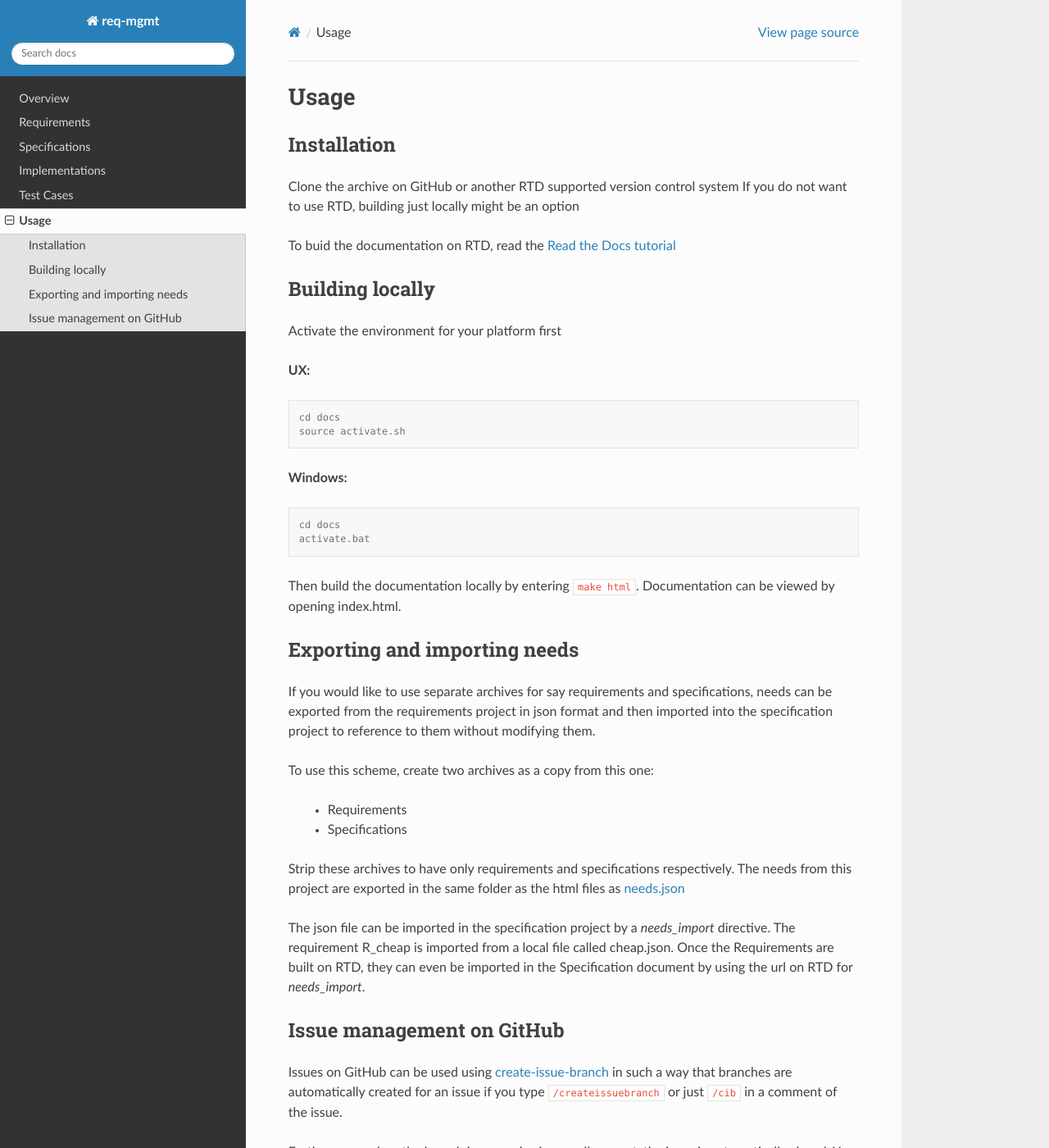
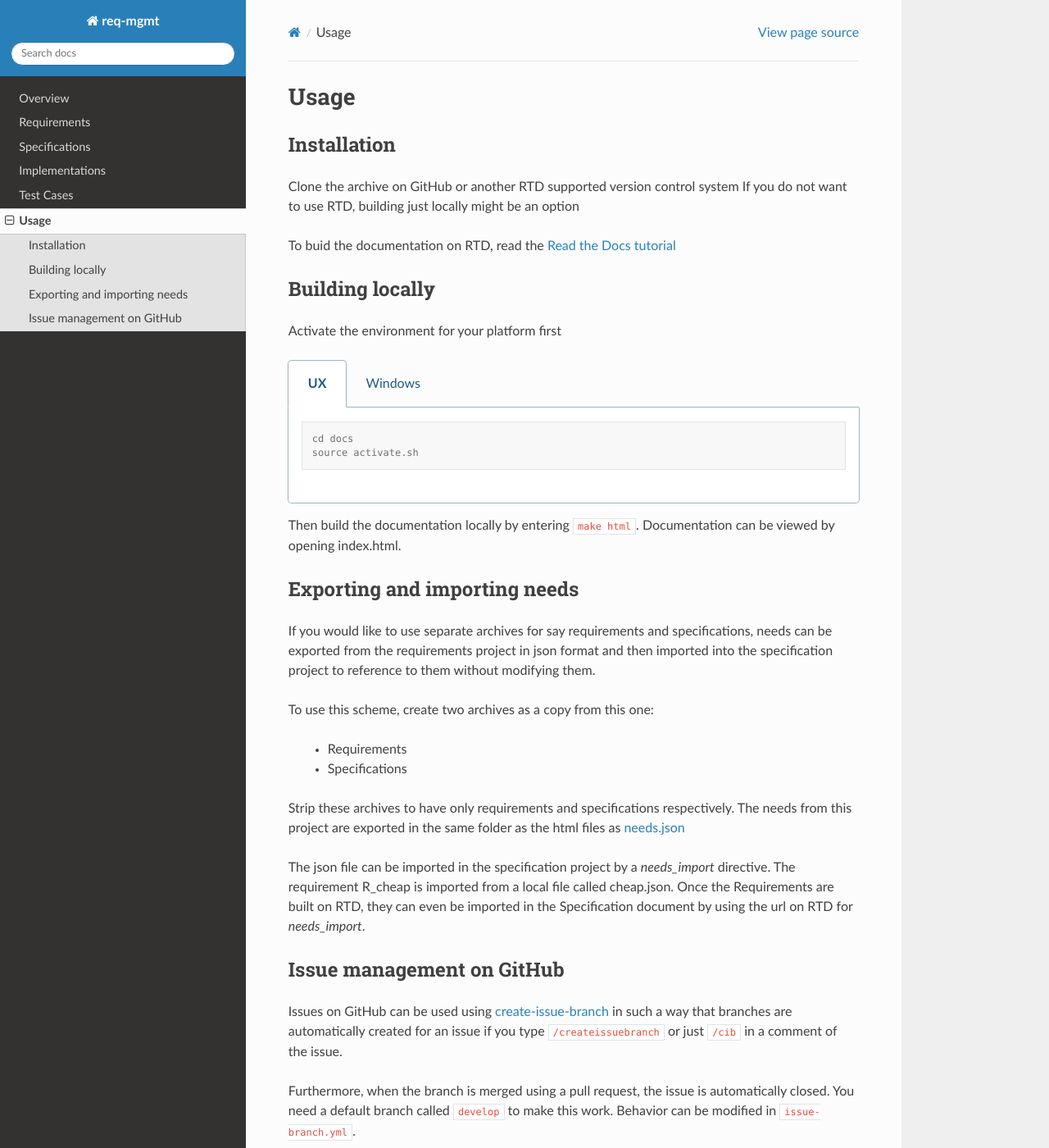
Before and after one commit to SebastianCGE/req-mgmt, a Sphinx documentation site: the page built from docs/source/usage.rst, in a window 1280 px wide and 1400 px high. Shown: the whole window at 82% size. Built offline with Sphinx 7.4.7 and the Read the Docs theme 3.1.0, drawn with Linux system fonts in a browser that asks for light colours.

Commit message:
Use tabs for os specific stuff

```diff
--- a/docs/requirements.txt
+++ b/docs/requirements.txt
@@ -3,3 +3,4 @@
 sphinx-needs==2.0.0
 sphinxcontrib-plantuml==0.27
 matplotlib==3.8.2
+sphinx-tabs==3.4.4
--- a/docs/source/conf.py
+++ b/docs/source/conf.py
@@ -24,6 +24,7 @@
     'sphinx.ext.graphviz',
     'sphinx_needs',
     'sphinxcontrib.plantuml',
+    'sphinx_tabs.tabs',
 ]
 
 intersphinx_mapping = {
--- a/docs/source/usage.rst
+++ b/docs/source/usage.rst
@@ -18,19 +18,21 @@
 
 Activate the environment for your platform first
 
-**UX:**
+.. tabs::
 
-.. code-block:: console
+   .. tab:: UX
 
-   cd docs
-   source activate.sh
+      .. code-block:: console
 
-**Windows:**
+         cd docs
+         source activate.sh
 
-.. code-block:: console
+   .. tab:: Windows
 
-   cd docs
-   activate.bat
+      .. code-block:: console
+
+         cd docs
+         activate.bat
 
 Then build the documentation locally by entering ``make html``.
 Documentation can be viewed by opening index.html.
```
